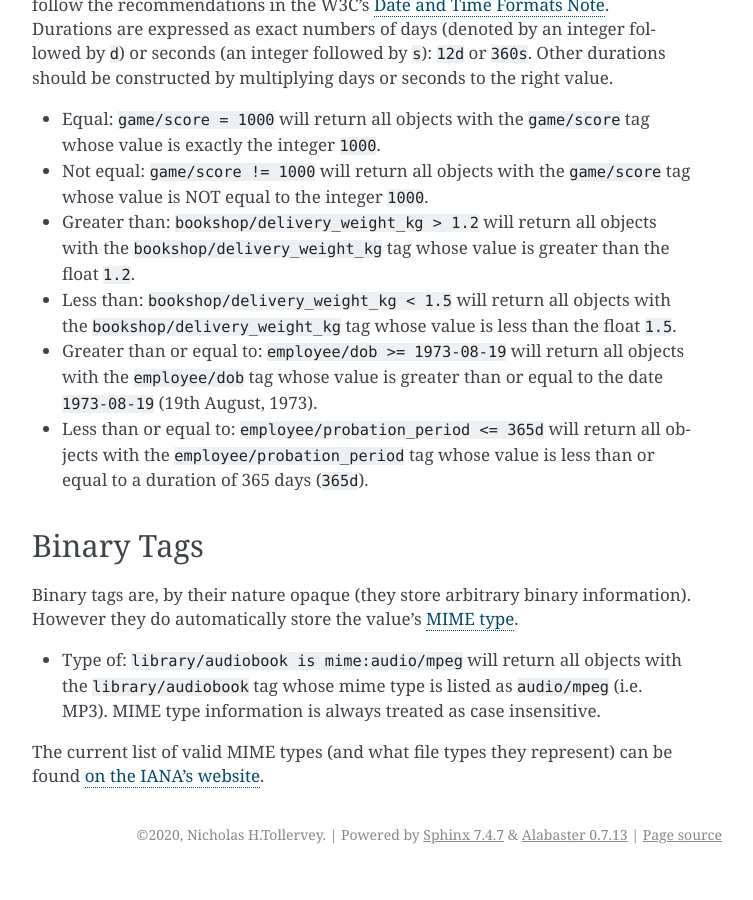
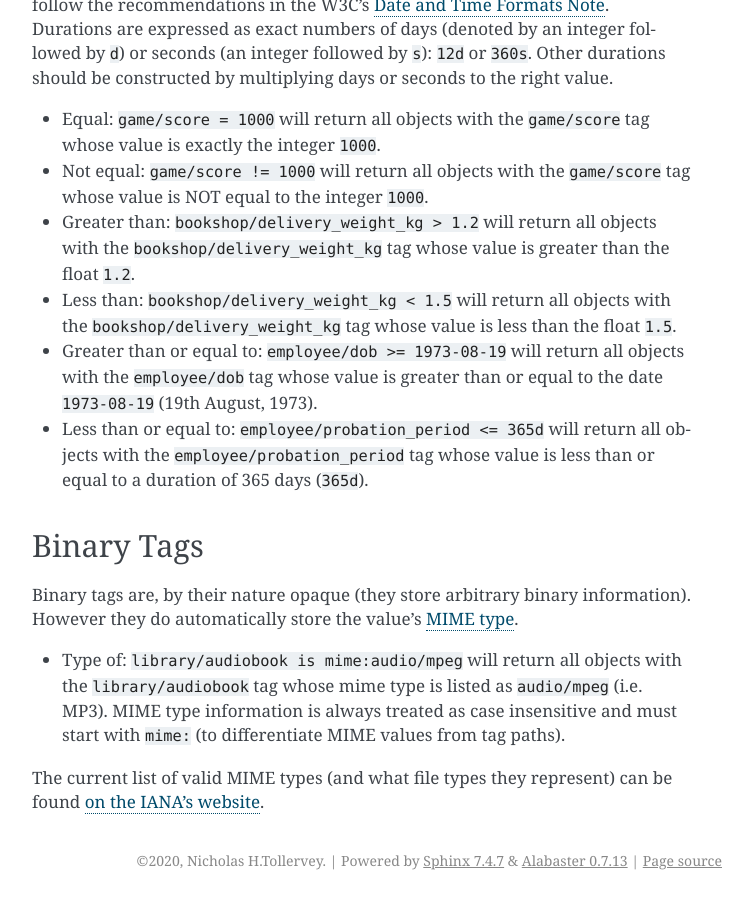
Before and after one commit to ntoll/BFD, a Sphinx documentation site: the page built from docs/query.md, in a window 1280 px wide and 900 px high, scrolled down 2137 px. Shown: the whole window, without its empty margins (388-1141 px from the left). Built offline with Sphinx 7.4.7, drawn with Linux system fonts in a browser that asks for light colours; before the commit the page ends 3011 px from its top, so only the background shows below that.

Commit message:
Clarify MIME related syntax.

```diff
--- a/docs/query.md
+++ b/docs/query.md
@@ -115,7 +115,8 @@ information). However they do automatically store the value's
 
 * Type of: `library/audiobook is mime:audio/mpeg` will return all objects with
   the `library/audiobook` tag whose mime type is listed as `audio/mpeg` (i.e.
-  MP3). MIME type information is always treated as case insensitive.
+  MP3). MIME type information is always treated as case insensitive and must
+  start with `mime:` (to differentiate MIME values from tag paths).
 
 The current list of valid MIME types (and what file types they represent) can
 be found [on the IANA's website](https://www.iana.org/assignments/media-types/media-types.xhtml).
```
